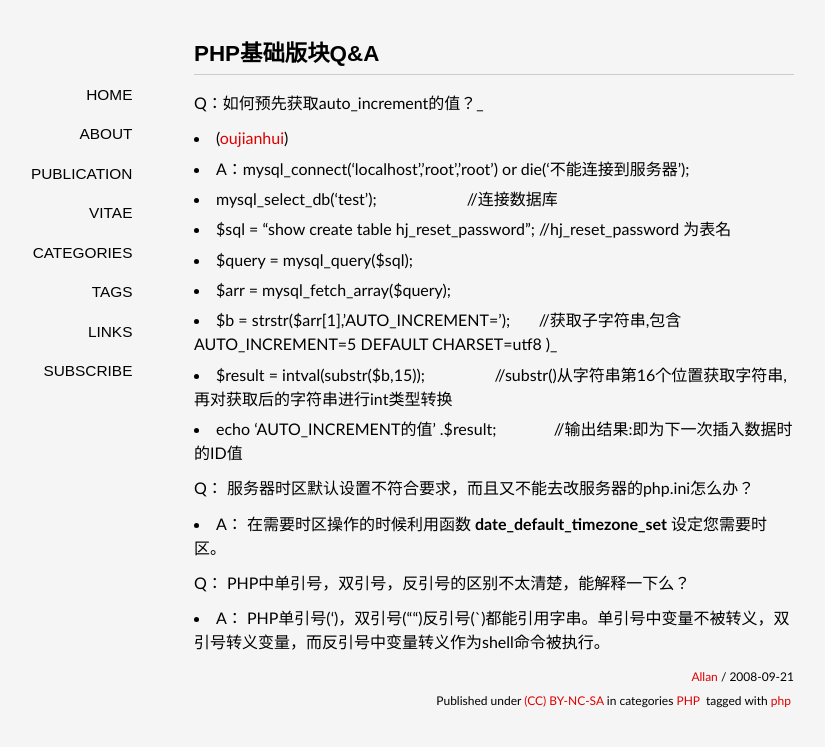
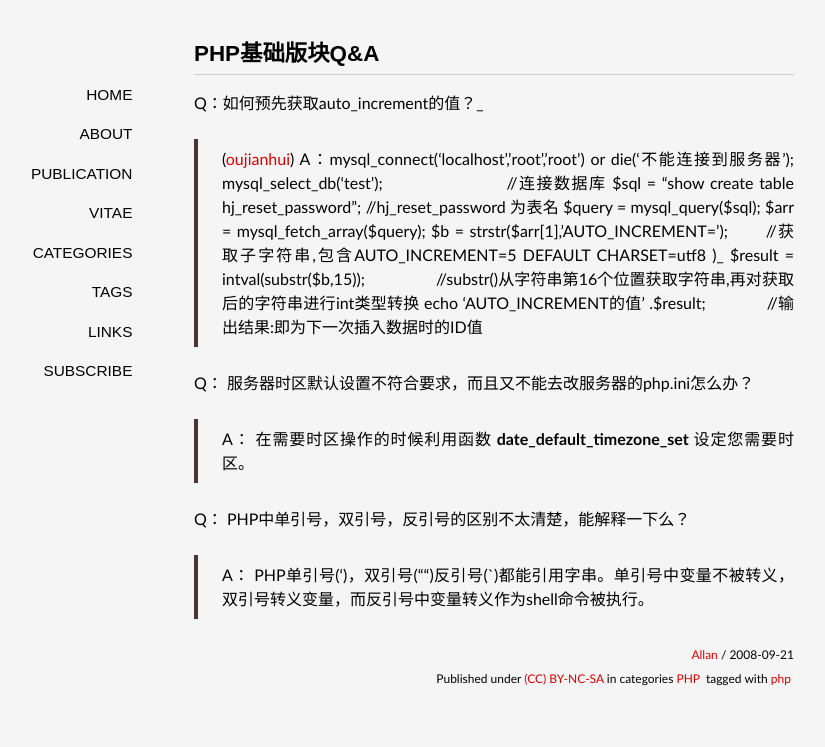
Before and after one commit to YupingLu/YupingLu.github.io, a Jekyll site: the page built from _posts/2008-09-21-PHP-基础版块-QA.markdown, in a window 1280 px wide. Shown: the top 747 px of the page, without its empty margins (146-971 px from the left). Built offline with Jekyll 4.4.1, drawn with Linux system fonts in a browser that asks for light colours; some web fonts are replaced; Markdown is read by kramdown in place of the engine named in the settings; comment, search, counter and statistics services are not loaded.

Commit message:
new line

```diff
--- a/_posts/2008-09-21-PHP-基础版块-QA.markdown
+++ b/_posts/2008-09-21-PHP-基础版块-QA.markdown
@@ -13,18 +13,18 @@ tags:
 ---
 
 Q：如何预先获取auto_increment的值？_
-- ([oujianhui](http://bbs.phpchina.com/thread-48376-1-71.html/))
-- A：mysql_connect('localhost','root','root') or die('不能连接到服务器');
-- mysql_select_db('test');                      //连接数据库
-- $sql = "show create table hj_reset_password"; //hj_reset_password 为表名
-- $query = mysql_query($sql);
-- $arr = mysql_fetch_array($query);
-- $b = strstr($arr[1],'AUTO_INCREMENT=');       //获取子字符串,包含AUTO_INCREMENT=5 DEFAULT CHARSET=utf8 )_
-- $result = intval(substr($b,15));                 //substr()从字符串第16个位置获取字符串,再对获取后的字符串进行int类型转换
-- echo 'AUTO_INCREMENT的值' .$result;              //输出结果:即为下一次插入数据时的ID值
+> ([oujianhui](http://bbs.phpchina.com/thread-48376-1-71.html/))
+> A：mysql_connect('localhost','root','root') or die('不能连接到服务器');
+> mysql_select_db('test');                      //连接数据库
+> $sql = "show create table hj_reset_password"; //hj_reset_password 为表名
+> $query = mysql_query($sql);
+> $arr = mysql_fetch_array($query);
+> $b = strstr($arr[1],'AUTO_INCREMENT=');       //获取子字符串,包含AUTO_INCREMENT=5 DEFAULT CHARSET=utf8 )_
+> $result = intval(substr($b,15));                 //substr()从字符串第16个位置获取字符串,再对获取后的字符串进行int类型转换
+> echo 'AUTO_INCREMENT的值' .$result;              //输出结果:即为下一次插入数据时的ID值
 
 Q： 服务器时区默认设置不符合要求，而且又不能去改服务器的php.ini怎么办？
-- A： 在需要时区操作的时候利用函数 **date_default_timezone_set** 设定您需要时区。
+> A： 在需要时区操作的时候利用函数 **date_default_timezone_set** 设定您需要时区。
 
 Q： PHP中单引号，双引号，反引号的区别不太清楚，能解释一下么？
-- A： PHP单引号(')，双引号("")反引号(`)都能引用字串。单引号中变量不被转义，双引号转义变量，而反引号中变量转义作为shell命令被执行。
+> A： PHP单引号(')，双引号("")反引号(`)都能引用字串。单引号中变量不被转义，双引号转义变量，而反引号中变量转义作为shell命令被执行。
```
